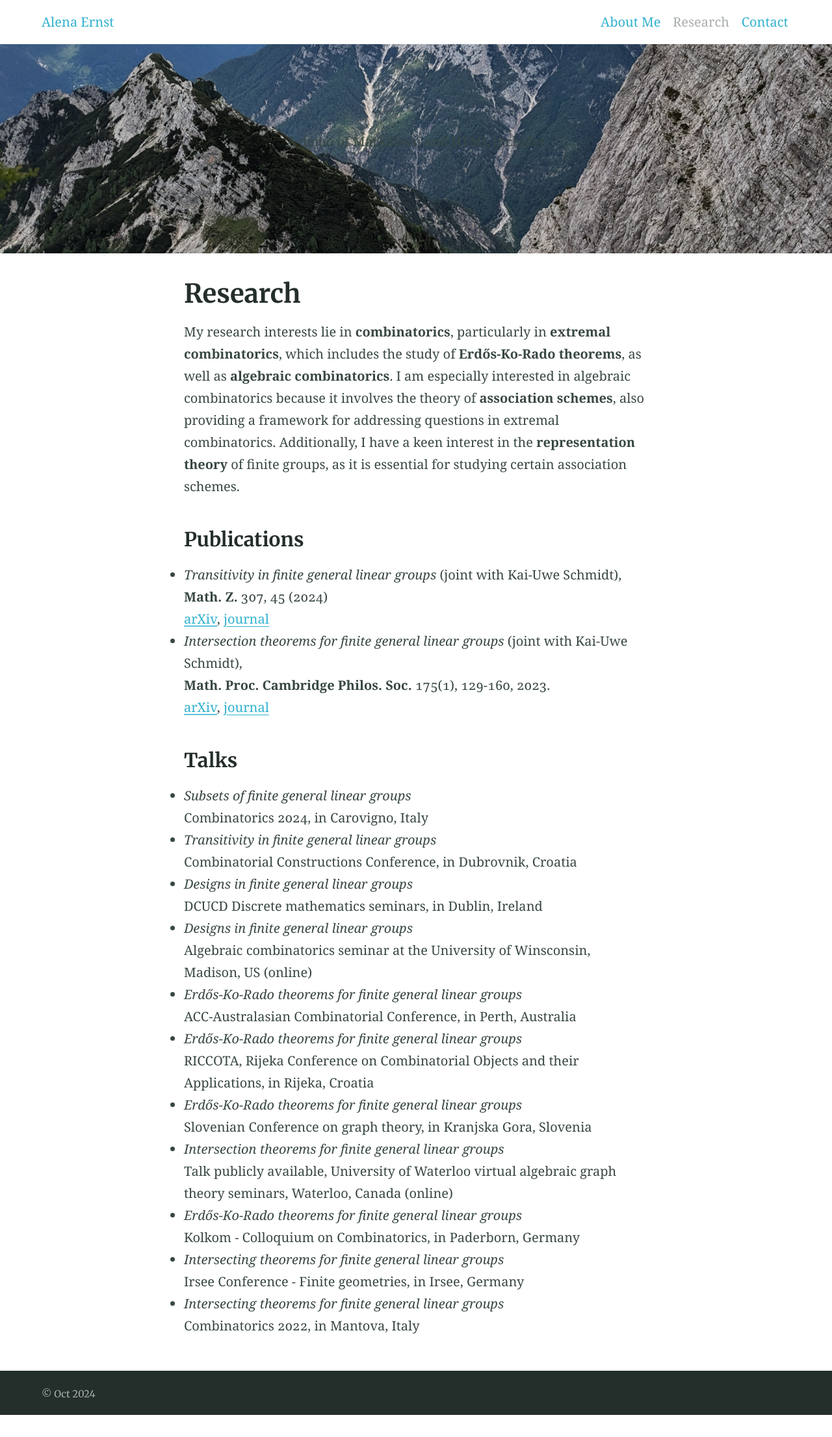
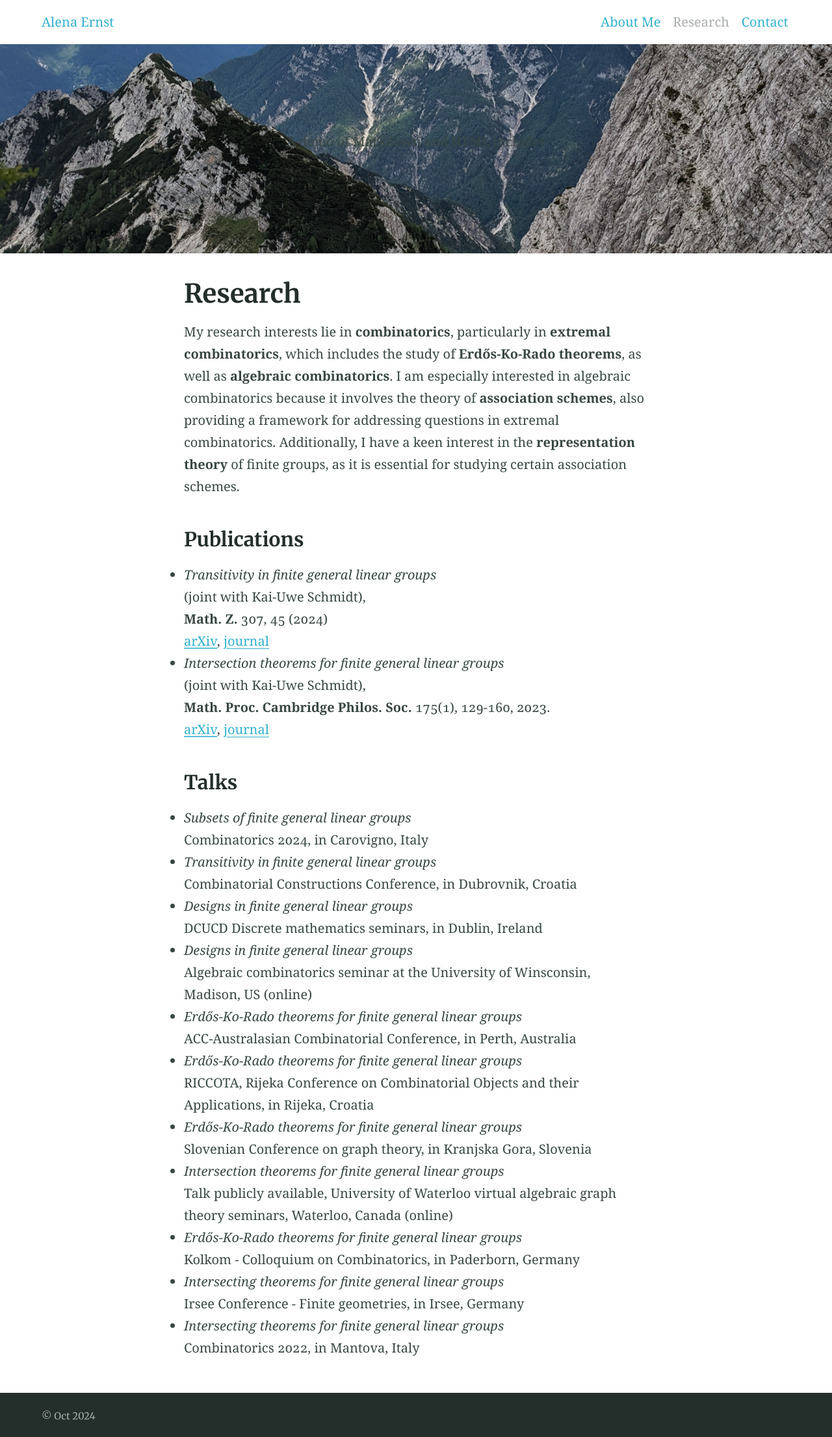
Before and after one commit to alenaernst/alenaernst.github.io, a Jekyll site: the page built from research.md, in a window 1280 px wide. Shown: the whole page at 65% size. Built offline with Jekyll 4.4.1, drawn with Linux system fonts in a browser that asks for light colours; before the commit the page ends 2178 px from its top, so only the background shows below that.

```diff
--- a/research.md
+++ b/research.md
@@ -13,12 +13,14 @@ My research interests lie in **combinatorics**, particularly in **extremal combi
 
 ### Publications
 
-*  _Transitivity in finite general linear groups_ (joint with Kai-Uwe Schmidt),  <br>
+*  _Transitivity in finite general linear groups_ <br>
+    (joint with Kai-Uwe Schmidt),  <br>
    **Math. Z.** 307, 45 (2024) <br>
-   [arXiv](https://arxiv.org/abs/2209.07927 "arXiv"), [journal](https://link.springer.com/article/10.1007/s00209-024-03511-x "journal")
-*  _Intersection theorems for finite general linear groups_ (joint with Kai-Uwe Schmidt), <br>
+   [arXiv](https://arxiv.org/abs/2209.07927), [journal](https://link.springer.com/article/10.1007/s00209-024-03511-x)
+*  _Intersection theorems for finite general linear groups_ <br>
+   (joint with Kai-Uwe Schmidt), <br>
    **Math. Proc. Cambridge Philos. Soc.** 175(1), 129-160, 2023. <br>
-   [arXiv](https://web3.arxiv.org/abs/2205.08456 "arXiv"), [journal](https://www.cambridge.org/core/journals/mathematical-proceedings-of-the-cambridge-philosophical-society/article/intersection-theorems-for-finite-general-linear-groups/5007627D69D7EEC667D102463ECA0A9C "journal")
+   [arXiv](https://web3.arxiv.org/abs/2205.08456), [journal](https://www.cambridge.org/core/journals/mathematical-proceedings-of-the-cambridge-philosophical-society/article/intersection-theorems-for-finite-general-linear-groups/5007627D69D7EEC667D102463ECA0A9C)
 
 ### Talks
 
```
